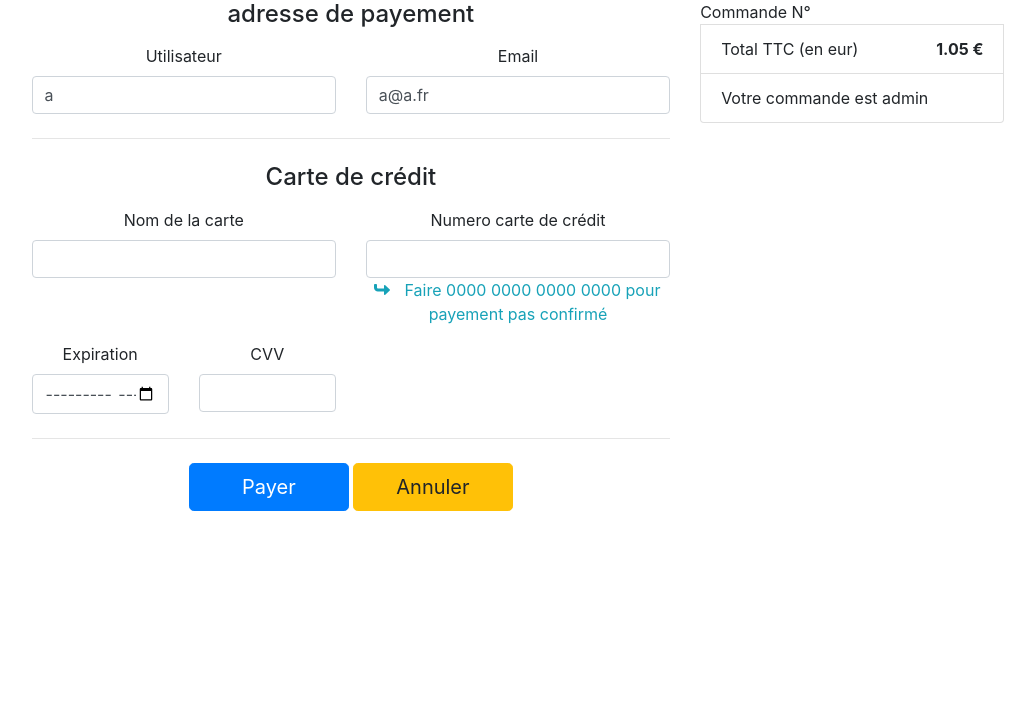
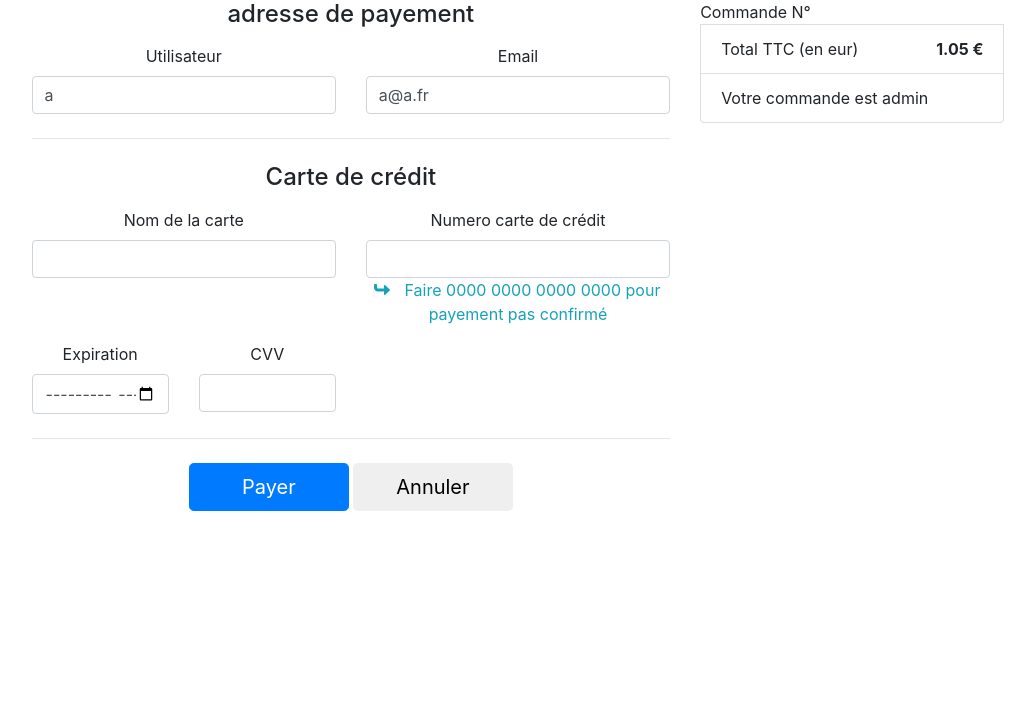
Before and after one commit to LoutrePasSauvage/B2SLAM-AppRestoWeb, a PHP site: page /pay.php in a window 1280 px wide. Shown: the part 402-1112 px from the top of the page, without its empty margins (122-1157 px from the left). Run offline with PHP 8.4, Linux system fonts and the light colour scheme; a user stored in the database is signed in; data comes from the database, SQL or seed files in the repository; data that the repository does not hold is empty; some libraries are stand-ins or nearby versions.

Commit message:
maj btn style

```diff
--- a/pay.php
+++ b/pay.php
@@ -226,7 +226,7 @@ if (isset($_POST['submit'])) {
                     </button>
 
                     <form method="POST">
-                        <button class="w-25 btn btn-warning btn-lg" type="submit" name="Annuler">Annuler</button>
+                        <button class="w-25 btn btn-check btn-lg" type="submit" name="Annuler">Annuler</button>
                     </form>
                 </form>
             </div>
```
